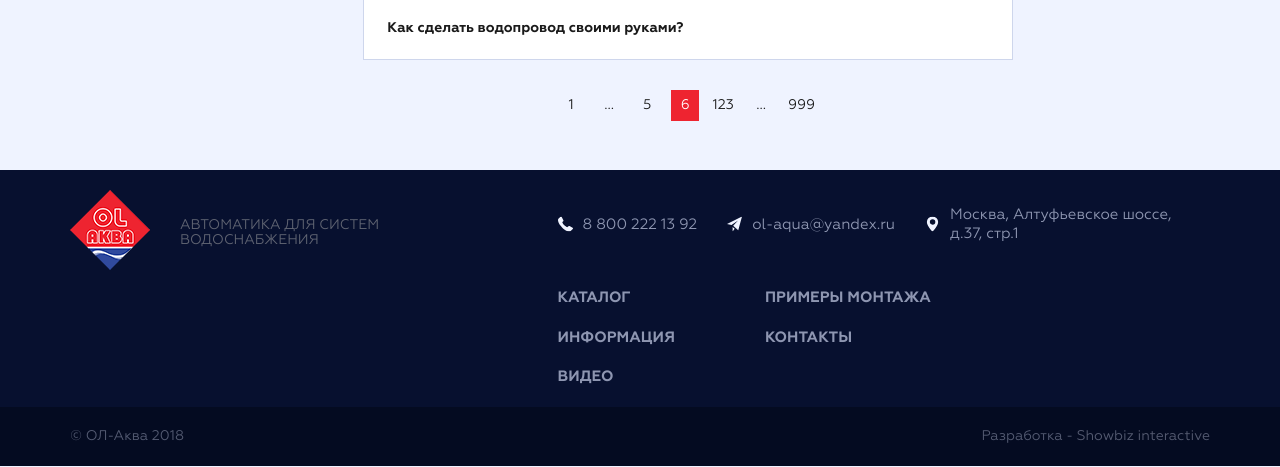
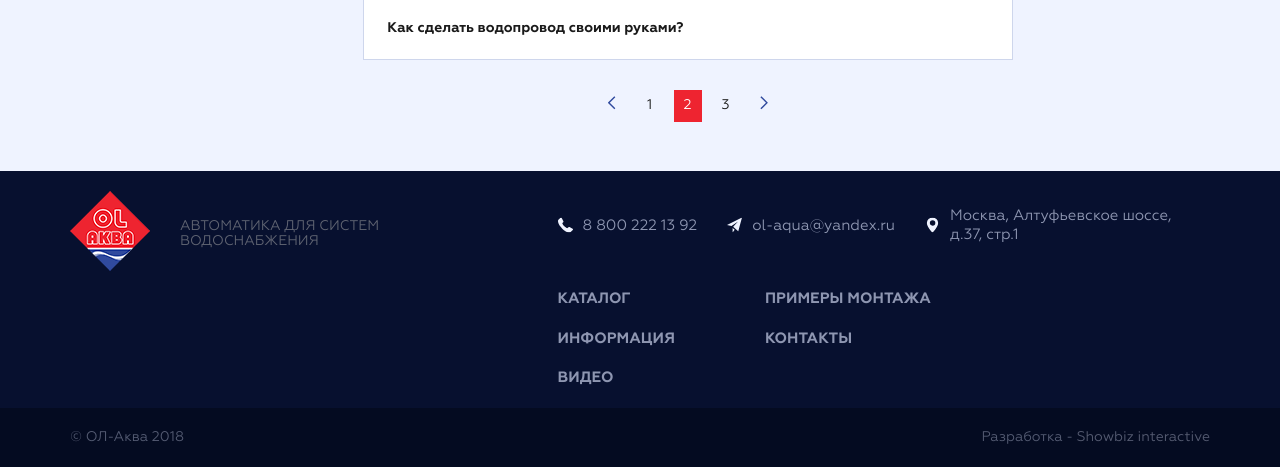
Before and after one commit to amstelart/OL-AKBA, a plain HTML site: page page-video.html in a window 1280 px wide. Shown: the part 1595-2062 px from the top of the page. Drawn offline with Linux system fonts and the light colour scheme.

Commit message:
Update 2018-07-22T13:14:57.865Z

```diff
--- a/page-video.html
+++ b/page-video.html
@@ -197,15 +197,19 @@
                   </div>
                   <div class="video-box__title"><h5>Как сделать водопровод своими руками?</h5></div>
                 </div>
+
                 <div class="pagination">
+                  <a href="" class="pagination__item">
+                    <svg class="pagination__icon" width="8px" height="14px" viewBox="0 0 11 20"><path style="fill:none;stroke-width: 2px;" d="M9.554,1.001l-8.607,8.607l8.607,8.606"/></svg>
+                  </a>
                   <a href="" class="pagination__item">1</a>
-                  <span class="pagination__item">...</span>
-                  <a href="" class="pagination__item">5</a>
-                  <a href="" class="pagination__item  pagination__item--active">6</a>
-                  <a href="" class="pagination__item">123</a>
-                  <span class="pagination__item">...</span>
-                  <a href="" class="pagination__item">999</a>
+                  <a href="" class="pagination__item  pagination__item--active">2</a>
+                  <a href="" class="pagination__item">3</a>
+                  <a href="" class="pagination__item">
+                    <svg class="pagination__icon" width="8px" height="14px" viewBox="0 0 11 20" version="1.1"><path style="fill:none;stroke-width: 2px;" d="M1.054,18.214l8.606,-8.606l-8.606,-8.607"/></svg>
+                  </a>
                 </div>
+
               </div>
 
             </div>
```
Also changed, not shown: page-contacts.html (+2 -2 lines), css/style.min.css, img/sprite-03433065961377324.png (renamed from img/sprite-06515988271337234.png).
